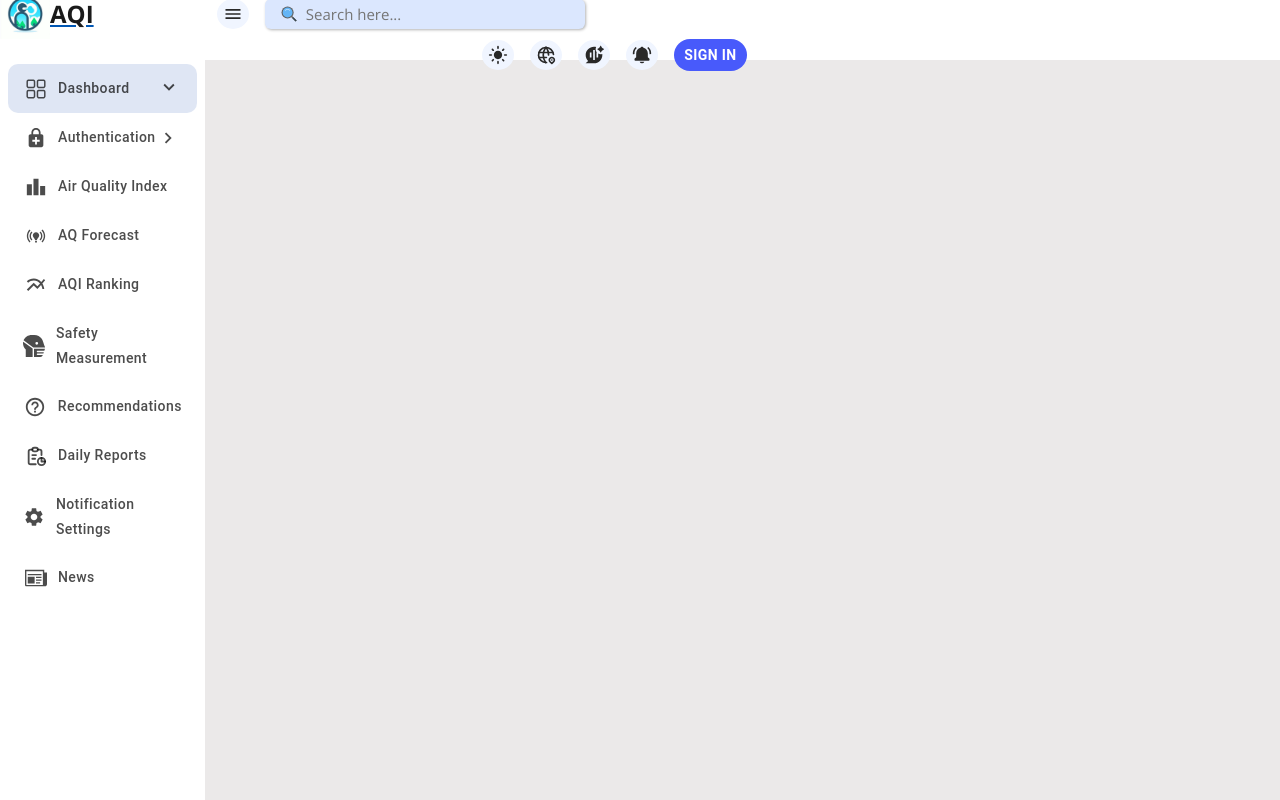
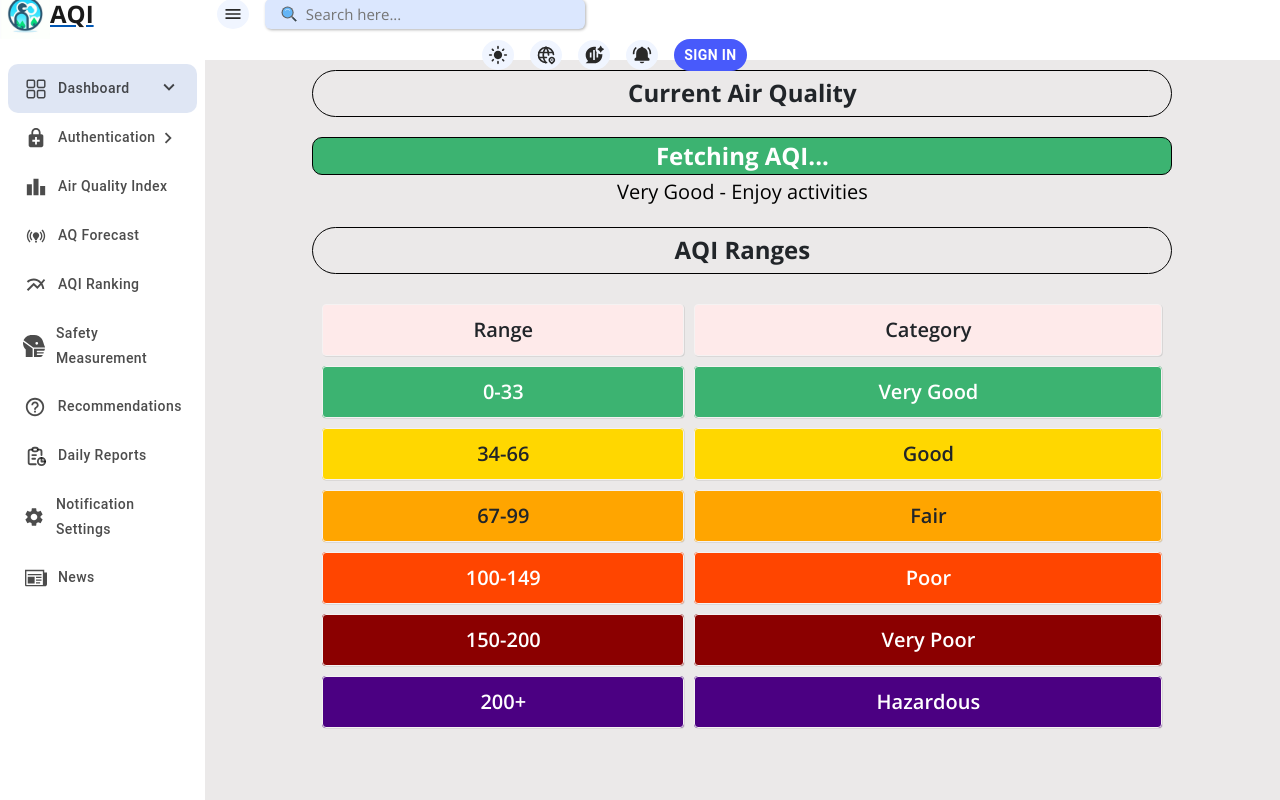
Before and after one commit to rony31416/aqi-app, a React (Vite) app: page /air-quality-index in a window 1280 px wide. Built offline with nearby package versions, Linux system fonts and the light colour scheme; no server answers.

Commit message:
new air quality index is added successfull and its fatching data using useContex

```diff
--- a/src/App.jsx
+++ b/src/App.jsx
@@ -8,7 +8,7 @@ import Sidebar from './components/Sidebar.jsx';
 import Login from './pages/Login.jsx';
 import SignUp from './pages/SignUp.jsx';
 import News from './pages/News.jsx';
-
+import AirQualityIndex from './pages/AirQualityIndex.jsx'
 const Mycontext = createContext();
 
 const App = () => {
@@ -17,6 +17,7 @@ const App = () => {
   const [isHideSidebarAndHeader, setisHideSidebarAndHeader] = useState(false);
   const [themeMode, setThemeMode] = useState(true);
   const [currentLocationData, setCurrentLocationData] = useState({
+    aqiDataJson: null,
     aqi: null,
     temperature: null,
     humidity: null,
@@ -56,6 +57,7 @@ const App = () => {
         const weatherData = await weatherResponse.json();
 
         setCurrentLocationData({
+          aqiDataJson: aqiData || "N/A",
           aqi: aqiData.data.aqi || "N/A",
           temperature: weatherData.main.temp || "N/A",
           humidity: weatherData.main.humidity || "N/A",
@@ -108,6 +110,8 @@ const App = () => {
               <Route path="/login" exact element={<Login />} />
               <Route path="/signUp" exact element={<SignUp />} />
               <Route path="/news" exact element={<News />} />
+              <Route path="/air-quality-index" exact element={<AirQualityIndex />} />
+
             </Routes>
           </div>
         </div>
--- a/src/components/Sidebar.jsx
+++ b/src/components/Sidebar.jsx
@@ -70,7 +70,7 @@ const Sidebar = () => {
                 </li>
 
                 <li>
-                    <Link to="/">
+                    <Link to="/air-quality-index">
                     <Button className={`w-100 ${activeTab===2 ? 'active' : ''}`} onClick={()=>isOpenSubMenu(2)}>
                             <span className='icon'>
                                 <LeaderboardIcon />
--- a/src/index.css
+++ b/src/index.css
@@ -10,12 +10,12 @@ body {
   background-color: #ebe9e9 !important;
 }
 
-.text-sky{
+.text-sky {
   color: #0858f7;
 }
 
 
-.btn-blue{
+.btn-blue {
   background: #485afb !important;
   color: #fff !important;
   border: none !important;
@@ -27,7 +27,7 @@ body {
   transition: all 0.3s ease-in-out !important;
 }
 
-.btn-blue2{
+.btn-blue2 {
   background: #485afb !important;
   color: #fff !important;
   border: none !important;
@@ -38,38 +38,42 @@ body {
   cursor: pointer !important;
   transition: all 0.3s ease-in-out !important;
 }
-.btn-lg{
+
+.btn-lg {
   margin-top: 18px !important;
   padding: 8px 25px !important;
   font-size: 15px;
 }
 
-.btn-lg svg{
+.btn-lg svg {
   font-size: 18px !important;
   margin-right: 8px !important;
   margin-bottom: 4px !important;
 }
 
 
-.link{
-    color : #5e5d72;
+.link {
+  color: #5e5d72;
   font-weight: 600;
 }
-.link:hover{
+
+.link:hover {
   text-decoration: none;
 }
 
-.link.color{
+.link.color {
   padding-left: 14px !important;
   font-size: 16px !important;
   color: #0858f7;
   text-decoration: none;
 }
-.full{
+
+.full {
   max-width: 100% !important;
   flex: 0 0 100% !important;
   width: 100%;
 }
+
 header {
   width: 100%;
   height: 60px;
@@ -80,7 +84,7 @@ header {
   z-index: 1000;
 }
 
-body.dark header{
+body.dark header {
   background: #112143 !important;
 }
 
@@ -113,7 +117,7 @@ header button.rounded-circle {
   color: #292929 !important;
 }
 
-body.dark header button.rounded-circle{
+body.dark header button.rounded-circle {
   background: #12254e;
 }
 
@@ -122,7 +126,7 @@ header button.rounded-circle:hover {
   background: #c1d3f3 !important;
 }
 
-header .part2{
+header .part2 {
   padding-left: 110px !important;
 }
 
@@ -213,7 +217,8 @@ header .part2{
   flex: 0 0 16%;
   transition: all 0.3s ease-in-out;
 }
-.main .sidebarWrapper.toggle{
+
+.main .sidebarWrapper.toggle {
   width: 0%;
   flex: 0 0 0%;
 }
@@ -228,21 +233,22 @@ header .part2{
   transition: all 0.3s ease-in-out;
 }
 
-.main .sidebarWrapper.toggle .sidebar{
- left:-100%;
+.main .sidebarWrapper.toggle .sidebar {
+  left: -100%;
 }
 
-.main .sidebarWrapper .sidebar ul{
+.main .sidebarWrapper .sidebar ul {
   margin-bottom: 0px;
   padding: 4px 8px !important;
 
 }
+
 .main .sidebarWrapper .sidebar ul li {
   list-style: none;
 
 }
 
-.main .sidebarWrapper .sidebar ul li button{
+.main .sidebarWrapper .sidebar ul li button {
   color: rgba(0, 0, 0, 0.7) !important;
   text-align: left;
   justify-content: left;
@@ -252,7 +258,8 @@ header .part2{
   text-transform: capitalize;
   font-weight: semi-bold;
 }
-.main .sidebarWrapper .sidebar ul li button .icon{
+
+.main .sidebarWrapper .sidebar ul li button .icon {
   display: flex;
   align-items: center;
   justify-content: center;
@@ -262,20 +269,22 @@ header .part2{
 
 }
 
-.main .sidebarWrapper .sidebar ul li button  svg{
+.main .sidebarWrapper .sidebar ul li button svg {
   font-size: 22px !important;
 }
 
-.main .sidebarWrapper .sidebar ul li button *{
+.main .sidebarWrapper .sidebar ul li button * {
   color: rgba(0, 0, 0, 0.7) !important;
   font-weight: semi-bold !important;
 }
-.main .sidebarWrapper .sidebar ul li button:hover{
+
+.main .sidebarWrapper .sidebar ul li button:hover {
   align-items: center;
   background: #dfe6f4 !important;
 
 }
-.main .sidebarWrapper .sidebar ul li button .arrow{
+
+.main .sidebarWrapper .sidebar ul li button .arrow {
   margin-left: auto !important;
   align-items: center;
   justify-content: center;
@@ -284,22 +293,24 @@ header .part2{
   transition: all 0.3s ease-in-out;
 }
 
-.main .sidebarWrapper .sidebar ul li button.active{
+.main .sidebarWrapper .sidebar ul li button.active {
   background: #dfe6f4 !important;
 }
-.main .sidebarWrapper .sidebar ul li button.active .icon svg{
+
+.main .sidebarWrapper .sidebar ul li button.active .icon svg {
   color: #cb1f1f !important;
 }
-.main .sidebarWrapper .sidebar ul li button.active .arrow{
+
+.main .sidebarWrapper .sidebar ul li button.active .arrow {
   transform: rotate(90deg);
 }
 
-.main .sidebarWrapper .sidebar ul .submenu{
+.main .sidebarWrapper .sidebar ul .submenu {
   padding: 0px 45px !important;
   position: relative;
 }
 
-.main .sidebarWrapper .sidebar ul .submenu::before{
+.main .sidebarWrapper .sidebar ul .submenu::before {
   content: "";
   position: absolute;
   top: 0px;
@@ -314,7 +325,8 @@ header .part2{
   list-style: none;
 
 }
-.main .sidebarWrapper .sidebar ul .submenu li a{
+
+.main .sidebarWrapper .sidebar ul .submenu li a {
   color: rgba(0, 0, 0, 0.7) !important;
   text-decoration: none;
   text-transform: capitalize;
@@ -326,49 +338,52 @@ header .part2{
 
 }
 
-.main .sidebarWrapper .sidebar ul .submenu li a:hover{
+.main .sidebarWrapper .sidebar ul .submenu li a:hover {
   color: #1a1a1a !important;
   background: #02b1fd !important;
   padding-left: 10px !important;
   border-radius: 10px;
 }
 
-.main .sidebarWrapper .sidebar ul .submenuWrapper.colapsed{
+.main .sidebarWrapper .sidebar ul .submenuWrapper.colapsed {
   height: 0px;
 }
-.main .sidebarWrapper .sidebar ul .submenuWrapper.colapsed .submenu{
+
+.main .sidebarWrapper .sidebar ul .submenuWrapper.colapsed .submenu {
   opacity: 0;
 }
 
-.main .sidebarWrapper .sidebar ul .submenuWrapper.colapse{
+.main .sidebarWrapper .sidebar ul .submenuWrapper.colapse {
   height: auto;
 }
- .main .sidebarWrapper .sidebar ul .submenuWrapper.colapse .submenu{
+
+.main .sidebarWrapper .sidebar ul .submenuWrapper.colapse .submenu {
   opacity: 1;
 }
 
 
- .main .content{
+.main .content {
   width: 84%;
   flex: 0 0 84%;
   transition: all 0.3s ease-in-out;
 }
 
- .main .content.toggle{
+.main .content.toggle {
   width: 100% !important;
   flex: 0 0 100% !important;
 }
 
- .right-content{
+.right-content {
   padding: 70px 14px 0px 14px !important;
 
 }
 
- .dashboardWrapper{
+.dashboardWrapper {
   gap: 15px;
   width: 100%;
   flex-wrap: wrap;
 }
+
 .right-content .dashboardWrapper .titleContent {
   width: 100%;
   display: flex;
@@ -376,30 +391,32 @@ header .part2{
   align-items: center;
   margin-bottom: 15px;
 }
-.right-content .dashboardWrapper .titleContent h2{
+
+.right-content .dashboardWrapper .titleContent h2 {
   font-size: 32px;
   font-weight: 600;
   color: #1a1a1a;
   text-transform: capitalize;
 }
 
- .dashboardWrapper .dashboardBox{
-     width : 100%;
+.dashboardWrapper .dashboardBox {
+  width: 100%;
   height: 80vh;
 }
 
- .right-content .dashboardWrapper .dashboardBox{
+.right-content .dashboardWrapper .dashboardBox {
   background: #fff;
   border-radius: 10px;
   box-shadow: 1px 1px 3px rgba(0, 0, 0, 0.3);
   padding: 15px !important;
 }
- .right-content .dashboardWrapper .dashboardBox .map-aqi{
+
+.right-content .dashboardWrapper .dashboardBox .map-aqi {
   width: 100%;
   height: 100%;
 }
 
- .right-content .dashboardWrapper .dashboardBox:hover{
+.right-content .dashboardWrapper .dashboardBox:hover {
   background: #f5f5f5;
 
 }
@@ -469,7 +486,7 @@ header .part2{
   color: #fff;
 }
 
-  .card-actions .refresh-btn{
+.card-actions .refresh-btn {
   justify-content: center !important;
   align-items: center !important;
   display: flex !important;
@@ -481,41 +498,42 @@ header .part2{
   font-size: 12px !important;
   padding: 2px !important;
   margin-right: 8px;
-    border-radius: 6px ;
-    font-weight: bold ;
-    box-shadow: #bab9b9  1px 1px;
+  border-radius: 6px;
+  font-weight: bold;
+  box-shadow: #bab9b9 1px 1px;
 }
 
-  .card-actions .refresh-btn:hover{
+.card-actions .refresh-btn:hover {
   background: #b5ceef !important;
 
 }
 
 
-  .loginSection{
-    width:100%;
-    height:100vh;
+.loginSection {
+  width: 100%;
+  height: 100vh;
   padding: 10px 10px !important;
   background: url(../src/assets/images/pattern.webp);
 }
 
-  .loginSection .loginBox .logo img{
+.loginSection .loginBox .logo img {
   height: 100px;
-    width:100px;
+  width: 100px;
   background: transparent !important;
-    mix-blend-mode:darken !important ;
+  mix-blend-mode: darken !important;
 }
+
 /*
 login section  */
 
 
-.loginSection .loginBox{
+.loginSection .loginBox {
   width: 380px;
-    height:auto;
-    margin:0px auto !important;
+  height: auto;
+  margin: 0px auto !important;
 }
 
-.loginSection .loginBox .wrapper{
+.loginSection .loginBox .wrapper {
   width: 100%;
   height: auto;
   background: #dedae5;
@@ -523,10 +541,10 @@ login section  */
   position: relative;
   z-index: 99;
   border-radius: 12px;
-    padding: 48px 40px   !important;
+  padding: 48px 40px !important;
 }
 
-.loginSection .loginBox .wrapper2{
+.loginSection .loginBox .wrapper2 {
   width: 100%;
   height: auto;
   background: #dedae5;
@@ -536,14 +554,14 @@ login section  */
   padding: 20px 40px !important;
 }
 
-.loginSection .loginBox .wrapper .from-group{
+.loginSection .loginBox .wrapper .from-group {
   align-items: center !important;
   justify-content: center !important;
   margin-bottom: 20px !important;
 }
 
 
-.loginSection .loginBox .wrapper .from-control{
+.loginSection .loginBox .wrapper .from-control {
   width: 300px !important;
   height: 40px !important;
   box-shadow: none;
@@ -555,42 +573,45 @@ login section  */
   border: 2px solid #000;
 }
 
-.loginSection .loginBox .wrapper .from-group.focus .icon svg{
+.loginSection .loginBox .wrapper .from-group.focus .icon svg {
   color: #0858f7 !important;
 }
-.loginSection .loginBox .wrapper .from-control:focus{
+
+.loginSection .loginBox .wrapper .from-control:focus {
   border: 2px solid #0858f7 !important;
 }
 
 
-.loginSection .loginBox .wrapper .from-group .icon{
+.loginSection .loginBox .wrapper .from-group .icon {
   position: absolute;
-    top:4px;
+  top: 4px;
   left: 15px;
   z-index: 100;
   font-size: 20px;
 }
 
-.loginSection .loginBox .wrapper .from-group .icon svg{
+.loginSection .loginBox .wrapper .from-group .icon svg {
   color: #5e5d72;
 }
 
 
-.toggleShowPassword{
+.toggleShowPassword {
   position: absolute;
   top: 6px;
   right: 15px;
   cursor: pointer;
 }
-.toggleShowPassword svg{
+
+.toggleShowPassword svg {
   font-size: 20px;
   color: #5e5d72;
 }
-.loginSection .loginBox .wrapper .link{
+
+.loginSection .loginBox .wrapper .link {
   font-size: 12px;
 }
 
-.loginSection .loginBox .wrapper .or span.line{
+.loginSection .loginBox .wrapper .or span.line {
   display: block;
 
   width: 35%;
@@ -598,7 +619,7 @@ login section  */
   background: rgba(0, 0, 0, 0.2);
 }
 
-.loginSection .loginBox .wrapper .or span.middleText{
+.loginSection .loginBox .wrapper .or span.middleText {
   display: flex;
   align-items: center;
   justify-content: center;
@@ -611,7 +632,7 @@ login section  */
 }
 
 
-.logInWithGoogle{
+.logInWithGoogle {
 
   text-transform: capitalize !important;
   font-weight: bold !important;
@@ -619,17 +640,17 @@ login section  */
   margin-bottom: 0px !important;
 }
 
-.loginSection .loginBox .wrapper .googleSignIn svg{
+.loginSection .loginBox .wrapper .googleSignIn svg {
   font-size: 20px !important;
   font-weight: 600;
 }
 
-.googleSignIn{
+.googleSignIn {
   margin-bottom: 0px !important;
 }
 
 
-.signUpSection{
+.signUpSection {
   height: 92vh !important;
   width: 96%;
   padding: 0px 0px !important;
@@ -642,25 +663,26 @@ login section  */
   box-shadow: 1px 1px 1px #bcb8c5;
 }
 
-  .signUpSection .signupBox{
+.signUpSection .signupBox {
   background-color: #dedae5;
-    height: 92vh!important;
+  height: 92vh !important;
   padding-right: 0px !important;
   padding-top: 0px !important;
   margin-right: 0px !important;
   margin-top: 0px !important;
 }
-.signUpSection .part1{
-    padding-left:100px !important;
+
+.signUpSection .part1 {
+  padding-left: 100px !important;
 }
 
-.signUpSection .part1 h1{
+.signUpSection .part1 h1 {
   font-size: 40px;
   font-weight: 800 !important;
   padding: 20px 0px !important;
 }
 
-.signUpSection .part1 p{
+.signUpSection .part1 p {
   font-size: 18px !important;
   color: #525050;
   font-weight: 500;
@@ -671,12 +693,13 @@ login section  */
   display: flex;
   align-items: center;
   gap: 10px !important;
-    padding: 10px 15px !important; /* Add padding around the input field */
+  padding: 10px 15px !important;
+  /* Add padding around the input field */
   width: 100% !important;
   height: auto;
 }
 
-  #text-field{
+#text-field {
   padding: 10px 10px !important;
   color: #6c5858;
 
@@ -857,16 +880,18 @@ login section  */
 .MuiDialog-paper:hover .resize-handle {
   background-color: rgba(0, 0, 0, 0.1);
 }
+
 /* news section  */
 
 .news-container {
   text-align: center;
-    margin: 100px 10px 10px 10px !important ;
+  margin: 100px 10px 10px 10px !important;
   overflow: hidden;
 
-    height:auto;
+  height: auto;
   position: relative;
 }
+
 .news-container h2 {
   padding-bottom: 25px !important;
   font-size: 32px;
@@ -881,6 +906,7 @@ login section  */
   0% {
     transform: translateX(100%);
   }
+
   100% {
     transform: translateX(-100%);
   }
@@ -897,12 +923,12 @@ login section  */
 .news-card {
   background-color: #f9f9f9;
   border: 1px solid #ddd !important;
-    border-radius: 8px ;
+  border-radius: 8px;
   overflow: hidden;
   width: 600px !important;
   height: 320PX !important;
-    text-align:center;
-    box-shadow: 0 4px 8px rgba(0,0,0,0.1);
+  text-align: center;
+  box-shadow: 0 4px 8px rgba(0, 0, 0, 0.1);
   transition: transform 0.2s;
   padding: 10px 10px !important;
 }
@@ -921,3 +947,95 @@ login section  */
 .news-button:hover {
   background-color: #0056b3;
 }
+
+
+.airQualityIndexWrapper {
+  align-items: center;
+  justify-content: center;
+  text-align: center;
+  margin: 50px auto !important;
+  overflow: hidden;
+  height: auto;
+  position: relative;
+  width: 80% !important;
+  /* border: 1px solid red !important; */
+
+}
+
+
+.aqiTitle {
+  text-align: center;
+  font-size: 24px;
+  border: 1px solid black;
+  padding: 8px 10px !important;
+  margin: 20px auto !important;
+  border-radius: 30px;
+  font-weight: 700;
+  width: full;
+  height: auto;
+}
+
+.airQualityIndexWrapper .aqiBox {
+  text-align: center;
+  font-size: 24px;
+  border: 1px solid black;
+  margin: 2px auto !important;
+  border-radius: 10px;
+  font-weight: 700;
+  height: auto;
+
+}
+.airQualityIndexWrapper  #comparisonText{
+  text-align: center;
+  font-size: 20px !important;
+  color: black;
+}
+.aqiVeryGood {
+  background-color: #3CB371;
+  color: white;
+}
+
+.aqiGood {
+  background-color: #FFD700;
+}
+
+.aqiFair {
+  background-color: #FFA500;
+}
+
+.aqiPoor {
+  background-color: #FF4500;
+  color: white;
+}
+
+.aqiVeryPoor {
+  background-color: #8B0000;
+  color: white;
+}
+
+.aqiHazardous {
+  background-color: #4B0082;
+  color: white;
+}
+
+.aqiTable {
+  width: 100%;
+  margin-top: 20px;
+  border-collapse: separate ;
+  border-spacing: 10px;
+}
+
+.aqiTable th, .aqiTable td {
+  padding: 10px !important;
+  text-align: center;
+  border: 1px solid #f5f2f2;
+  box-shadow: 0.8px 0.8px 0px 0px rgba(0, 0, 0, 0.1);
+  border-radius: 4px;
+  font-size: 20px !important;
+  font-weight: 600;
+
+}
+
+.aqiTable th {
+  background-color: #feeaea;
+}
--- /dev/null
+++ b/src/pages/AirQualityIndex.jsx
@@ -0,0 +1,108 @@
+// import React from 'react'
+// import "../index.css"
+
+// const AirQualityIndex = () => {
+//   return (
+//     <div>
+//         <div className='airQualityIndexWrapper'>
+//             <p>
+//             Lorem ipsum dolor sit amet consectetur, adipisicing elit. Rem, molestias! Ullam totam maiores neque minus voluptas optio tempora inventore distinctio? Nam quos optio inventore porro dolore, est quasi iste. Veritatis distinctio molestiae voluptatibus ea, totam cupiditate esse, ratione corrupti, accusantium necessitatibus harum mollitia! Velit laborum quos corporis beatae officia, molestiae laboriosam alias veritatis ullam esse blanditiis perspiciatis sint dolor minus accusamus. Unde deleniti nisi ipsam eos sapiente voluptatem magni, adipisci ex incidunt dicta a quisquam molestiae vero reprehenderit consequuntur error id excepturi perferendis eveniet dolorum rem pariatur rerum. Architecto id, saepe laborum qui voluptatibus est labore ipsam ratione obcaecati tempore!
+//             </p>
+//         </div>
+//     </div>
+//   )
+// }
+
+// export default AirQualityIndex
+
+import React, { useState, useEffect } from 'react';
+import {useContext } from "react";
+import "../index.css";
+import { Mycontext } from "../App";
+
+
+const AirQualityIndex = () => {
+    const [aqi, setAqi] = useState(null);
+    const [healthAdvice, setHealthAdvice] = useState('');
+    const context = useContext(Mycontext);
+    const { fetchLocationData, currentLocationData, isFetching } = context;
+
+  useEffect(() => {
+    try{
+        fetchLocationData();
+        const aqiValue = currentLocationData.aqi;
+        setAqi(aqiValue);
+        setHealthAdvice(getHealthAdvice(aqiValue));
+    }
+    catch{
+        setAqi("Error fetching data!");
+    }
+  }, []);
+
+
+
+    const getAQIColorClass = (aqi) => {
+        if (aqi <= 33) return "aqiVeryGood";
+        if (aqi <= 66) return "aqiGood";
+        if (aqi <= 99) return "aqiFair";
+        if (aqi <= 149) return "aqiPoor";
+        if (aqi <= 200) return "aqiVeryPoor";
+        return "aqiHazardous";
+    };
+
+    const getHealthAdvice = (aqi) => {
+        if (aqi <= 33) return "Very Good - Enjoy activities";
+        if (aqi <= 66) return "Good - Enjoy activities";
+        if (aqi <= 99) return "Fair - Sensitive groups should be cautious";
+        if (aqi <= 149) return "Poor - Sensitive groups should limit outdoor activities";
+        if (aqi <= 200) return "Very Poor - Everyone should limit outdoor activities";
+        return "Hazardous - Everyone should avoid outdoor activities";
+    };
+
+    return (
+        <div className="airQualityIndexWrapper">
+            <h2 className="aqiTitle">Current Air Quality</h2>
+            <div id="aqiBox" className={`aqiBox ${getAQIColorClass(aqi)}`}>
+                {aqi ? `AQI: ${aqi}` : "Fetching AQI..."}
+            </div>
+            <p id="comparisonText">{healthAdvice}</p>
+            <h3 className="aqiTitle">AQI Ranges</h3>
+            <table className="aqiTable">
+                <thead>
+                    <tr>
+                        <th>Range</th>
+                        <th>Category</th>
+                    </tr>
+                </thead>
+                <tbody>
+                    <tr className="aqiVeryGood">
+                        <td>0-33</td>
+                        <td>Very Good</td>
+                    </tr>
+                    <tr className="aqiGood">
+                        <td>34-66</td>
+                        <td>Good</td>
+                    </tr>
+                    <tr className="aqiFair">
+                        <td>67-99</td>
+                        <td>Fair</td>
+                    </tr>
+                    <tr className="aqiPoor">
+                        <td>100-149</td>
+                        <td>Poor</td>
+                    </tr>
+                    <tr className="aqiVeryPoor">
+                        <td>150-200</td>
+                        <td>Very Poor</td>
+                    </tr>
+                    <tr className="aqiHazardous">
+                        <td>200+</td>
+                        <td>Hazardous</td>
+                    </tr>
+                </tbody>
+            </table>
+        </div>
+    );
+};
+
+export default AirQualityIndex;
--- a/src/pages/DashBoard.jsx
+++ b/src/pages/DashBoard.jsx
@@ -6,6 +6,7 @@ import { Mycontext } from "../App";
 const DashBoard = () => {
   const context = useContext(Mycontext);
   const { fetchLocationData, currentLocationData, isFetching } = context;
+
 
   useEffect(() => {
     context.setisHideSidebarAndHeader(false);
```
Lines whose indentation alone changed are shown as unchanged.
